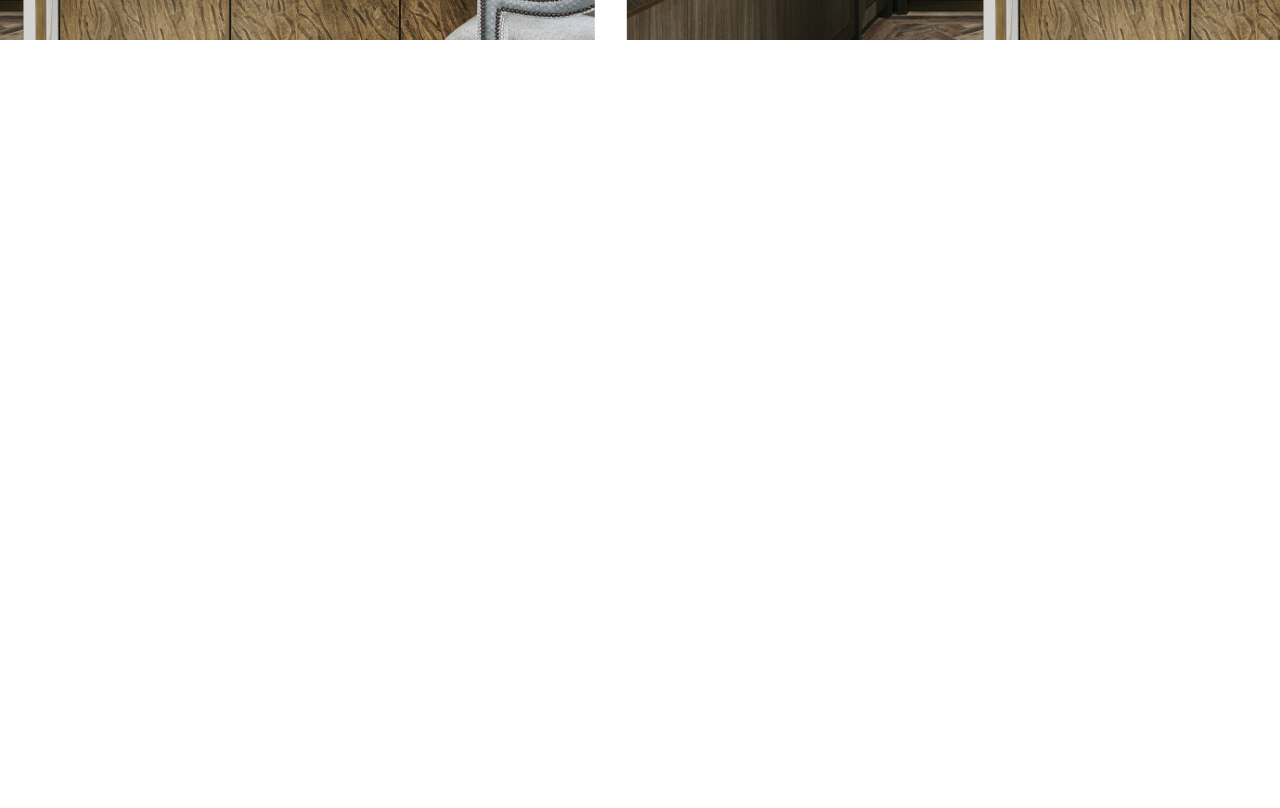
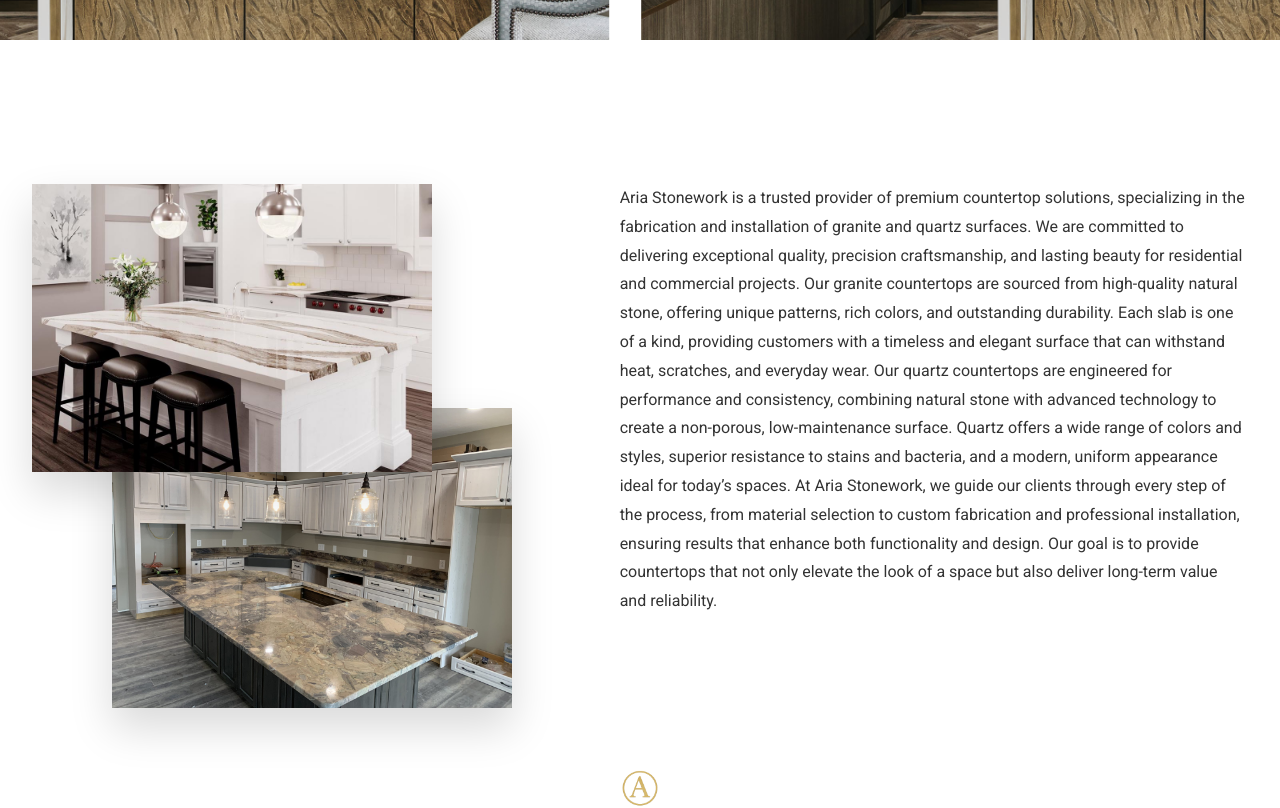
Before and after one commit to simont-17/aria_stoneworks, a React (Vite) app: page / in a window 1280 px wide. Shown: the part 1320-2128 px from the top of the page. Built offline with nearby package versions, Linux system fonts and the light colour scheme; a web font is replaced by a local one.

Commit message:
added more content to home, needs styling

```diff
--- a/src/components/HomePage.jsx
+++ b/src/components/HomePage.jsx
@@ -2,6 +2,8 @@
 import NavBar from "../components/NavBar";
 import Carousel from "../components/EmblaCarousel";
 import { Link } from "react-router-dom";
+import quartz_example from "../images/quartz_example.jpg"
+import granite_example from "../images/granite_example.jpg"
 
 
 import '../style/Home.css'
@@ -23,9 +25,24 @@
             <div className='carousel-container'>
                 <Carousel/>
             </div>
-            <div className='hero-about-container'>
+        <div className="home-about">
+            <div className="home-about-images">
+                <img src={quartz_example} className="img img-1" />
+                <img src={granite_example} className="img img-2" />
+            </div>
+            <div className="home-about-text">
+                <p>
+                Aria Stonework is a trusted provider of premium countertop solutions, specializing in the fabrication and installation of granite and quartz surfaces. We are committed to delivering exceptional quality, precision craftsmanship, and lasting beauty for residential and commercial projects.
 
+                Our granite countertops are sourced from high-quality natural stone, offering unique patterns, rich colors, and outstanding durability. Each slab is one of a kind, providing customers with a timeless and elegant surface that can withstand heat, scratches, and everyday wear.
+
+                Our quartz countertops are engineered for performance and consistency, combining natural stone with advanced technology to create a non-porous, low-maintenance surface. Quartz offers a wide range of colors and styles, superior resistance to stains and bacteria, and a modern, uniform appearance ideal for today’s spaces.
+
+                At Aria Stonework, we guide our clients through every step of the process, from material selection to custom fabrication and professional installation, ensuring results that enhance both functionality and design. Our goal is to provide countertops that not only elevate the look of a space but also deliver long-term value and reliability.
+                </p>
             </div>
+</div>
+
         </div>
 
         </>
--- a/src/style/Home.css
+++ b/src/style/Home.css
@@ -69,11 +69,67 @@
     justify-content: center;
 }
 
-.hero-about-container {
-    height: 100vh;
+.carousel-container {
+    height: 40rem;
+
 }
 
-.carousel-container {
-  height: 40rem;
+.home-about {
+  display: grid;
+  grid-template-columns: 1fr 1.2fr;
+  gap: 4rem;
+  max-width: 100vw;
+  margin: 0 auto;
+  padding: 4rem 2rem;
+}
 
+.home-about-images {
+  position: relative;
+  min-height: 30rem;
 }
+
+.home-about-images .img {
+  width: 100%;
+  max-width: 25rem;
+  display: block;
+  box-shadow: 0 20px 40px rgba(0,0,0,0.15);
+}
+
+.img-1 {
+  position: relative;
+  z-index: 2;
+}
+
+.img-2 {
+  position: absolute;
+  top: 14rem;
+  left: 5rem;
+  z-index: 1;
+}
+
+.home-about-text {
+  font-size: 1rem;
+  line-height: 1.8;
+  color: #333;
+}
+
+.home-about-text p {
+  white-space: pre-line;
+}
+
+@media (max-width: 768px) {
+  .home-about {
+    grid-template-columns: 1fr;
+  }
+
+  .home-about-images {
+    margin-bottom: 2rem;
+  }
+
+  .img-2 {
+    position: relative;
+    top: 0;
+    left: 0;
+    margin-top: 1.5rem;
+  }
+}
```
Also changed, not shown: src/images/granite_example.jpg (added), src/images/quartz_example.jpg (added).
